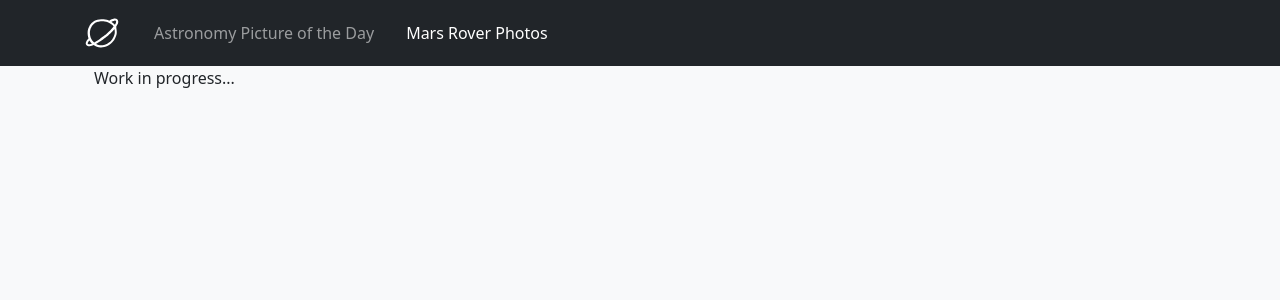
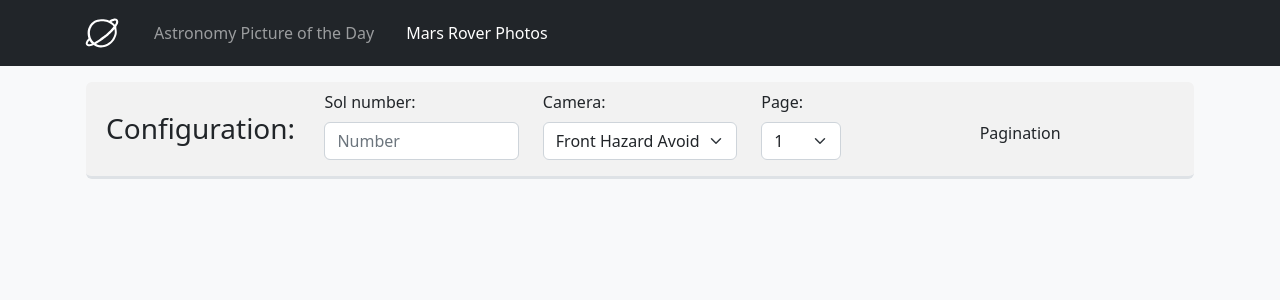
Before and after one commit to jterkalski/react-nasa-app, a React (Create React App) app: page /mars_photos in a window 1280 px wide. Shown: the top 300 px of the page. Built offline with nearby package versions, Linux system fonts and the light colour scheme.

Commit message:
added MPConfiguration bar

```diff
--- /dev/null
+++ b/src/components/MPCameraSelect.js
@@ -0,0 +1,21 @@
+import { Form } from 'react-bootstrap';
+import { cameraTypes } from '../data/data';
+
+const MPCameraSelect = () => {
+    return (
+        <Form>
+            <Form.Group className='mb-3' controlId='formBasicMartianSol'>
+                <Form.Label>Camera:</Form.Label>
+                <Form.Select aria-label='Mars Photos Camera Select'>
+                    {cameraTypes.map((cameraType) => (
+                        <option key={cameraType.id} value={cameraType.value}>
+                            {cameraType.name}
+                        </option>
+                    ))}
+                </Form.Select>
+            </Form.Group>
+        </Form>
+    );
+};
+
+export default MPCameraSelect;
--- a/src/components/MPConfiguration.js
+++ b/src/components/MPConfiguration.js
@@ -1,7 +1,31 @@
 import { Container, Row, Col } from 'react-bootstrap';
+import MPCameraSelect from './MPCameraSelect';
+import MPPageSelect from './MPPageSelect';
+import MPSolInput from './MPSolInput';
 
-const MPConfiguration = () => {
-    return <Container>Work in progress...</Container>;
+const MPConfiguration = (props) => {
+    return (
+        <Container className='p-3'>
+            <Row
+                className='d-flex align-items-center pt-2 px-2 border-bottom border-3 rounded'
+                style={{ background: '#f2f2f2' }}
+            >
+                <Col>
+                    <h3>Configuration:</h3>
+                </Col>
+                <Col>
+                    <MPSolInput />
+                </Col>
+                <Col>
+                    <MPCameraSelect />
+                </Col>
+                <Col>
+                    <MPPageSelect />
+                </Col>
+                <Col>Pagination</Col>
+            </Row>
+        </Container>
+    );
 };
 
 export default MPConfiguration;
--- /dev/null
+++ b/src/components/MPPageSelect.js
@@ -0,0 +1,33 @@
+import { Form } from 'react-bootstrap';
+
+const MPPageSelect = () => {
+    return (
+        <Form>
+            <Form.Group className='mb-3' controlId='formBasicMartianSol'>
+                <Form.Label>Page:</Form.Label>
+                <Form.Select
+                    aria-label='Mars Photos Page Select'
+                    style={{ width: '5rem' }}
+                >
+                    <option key={1} value={1}>
+                        1
+                    </option>
+                    <option key={2} value={2}>
+                        2
+                    </option>
+                    <option key={3} value={3}>
+                        3
+                    </option>
+                    <option key={4} value={4}>
+                        4
+                    </option>
+                    <option key={5} value={5}>
+                        5
+                    </option>
+                </Form.Select>
+            </Form.Group>
+        </Form>
+    );
+};
+
+export default MPPageSelect;
--- /dev/null
+++ b/src/components/MPSolInput.js
@@ -0,0 +1,15 @@
+import React from 'react';
+import { Form } from 'react-bootstrap';
+
+const MPSolInput = () => {
+    return (
+        <Form>
+            <Form.Group className='mb-3' controlId='formBasicMartianSol'>
+                <Form.Label>Sol number:</Form.Label>
+                <Form.Control type='number' placeholder='Number' min='1' />
+            </Form.Group>
+        </Form>
+    );
+};
+
+export default MPSolInput;
--- /dev/null
+++ b/src/data/data.js
@@ -0,0 +1,16 @@
+// MartianPhotos camera types
+export const cameraTypes = [
+    { id: 1, value: 'FHAZ', name: 'Front Hazard Avoidance Camera' },
+    { id: 2, value: 'RHAZ', name: 'Rear Hazard Avoidance Camera' },
+    { id: 3, value: 'MAST', name: 'Mast Camera' },
+    { id: 4, value: 'CHEMCAM', name: 'Chemistry and Camera Complex' },
+    { id: 5, value: 'MAHLI', name: 'Mars Hand Lens Imager' },
+    { id: 6, value: 'MARDI', name: 'Mars Descent Imager' },
+    { id: 7, value: 'NAVCAM', name: 'Navigation Camera' },
+    { id: 8, value: 'PANCAM', name: 'Panoramic Camera' },
+    {
+        id: 9,
+        value: 'MINITES',
+        name: 'Miniature Thermal Emission Spectrometer (Mini-TES)',
+    },
+];
--- a/src/pages/MarsPhotos.js
+++ b/src/pages/MarsPhotos.js
@@ -1,10 +1,18 @@
-import React from 'react';
+import { useState } from 'react';
 import MPConfiguration from '../components/MPConfiguration';
 
 const MarsPhotos = () => {
+    const [camera, setCamera] = useState();
+    const [sol, setSol] = useState();
+    const [page, setPage] = useState();
+
     return (
         <div>
-            <MPConfiguration />
+            <MPConfiguration
+                setCamera={(newCamera) => setCamera(newCamera)}
+                setSol={(newSol) => setSol(newSol)}
+                setPage={(newPage) => setPage(newPage)}
+            />
         </div>
     );
 };
```
